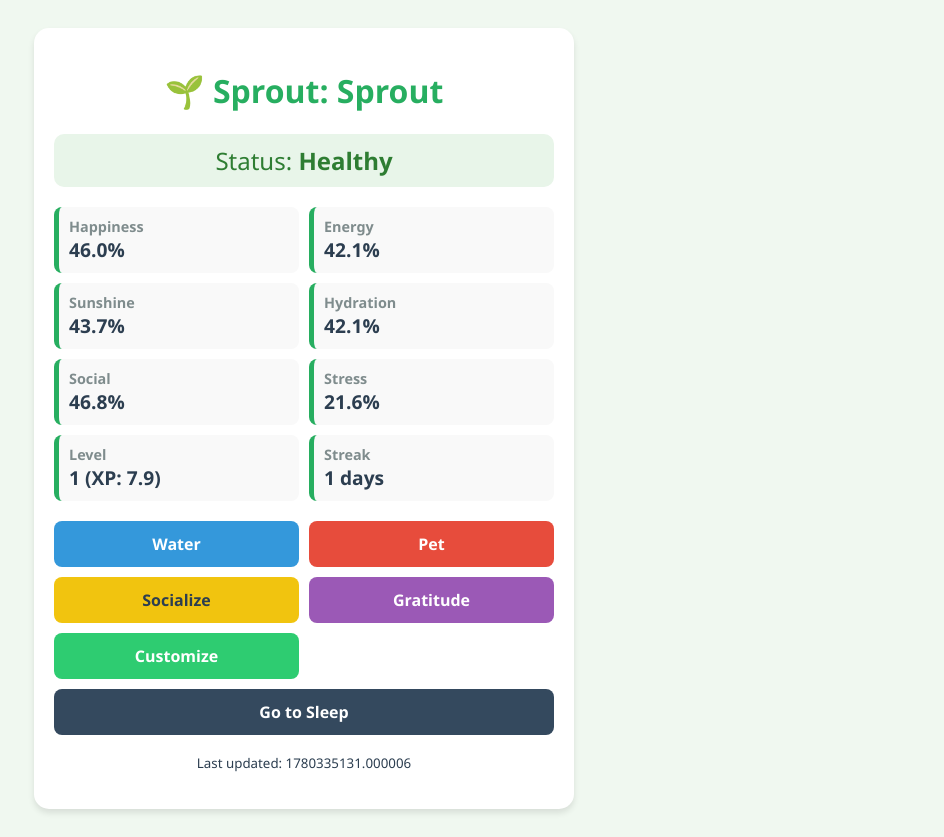
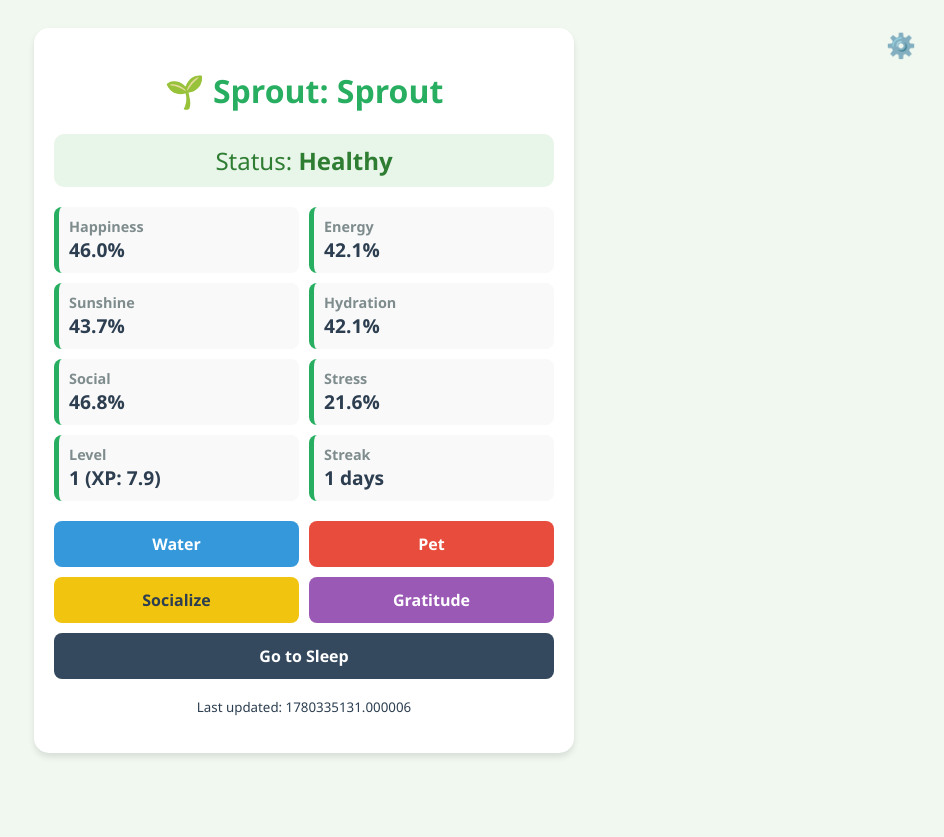
Before and after one commit to Butter-tart/SPROUT, a Flask app: page / in a window 1280 px wide. Shown: the whole page, without its empty margins (336-1280 px from the left). After the commit the page ends 757 px from the top, so only its background shows below. Run offline with Flask 3, Linux system fonts and the light colour scheme.

Commit message:
added webapp settings

```diff
--- a/src/templates/index.html
+++ b/src/templates/index.html
@@ -13,6 +13,19 @@
             flex-direction: column;
             align-items: center;
             padding: 20px;
+            position: relative;
+        }
+        .settings-gear {
+            position: absolute;
+            top: 20px;
+            right: 20px;
+            font-size: 24px;
+            text-decoration: none;
+            color: #7f8c8d;
+            transition: color 0.3s;
+        }
+        .settings-gear:hover {
+            color: #2c3e50;
         }
         .container {
             background: white;
@@ -84,6 +97,7 @@
     </style>
 </head>
 <body>
+    <a href="{{ url_for('settings') }}" class="settings-gear" title="Settings">⚙️</a>
     <div class="container">
         <h1>🌱 Sprout: {{ pet.name }}</h1>
 
@@ -140,7 +154,6 @@
             <a href="{{ url_for('action', name='pet') }}" class="btn btn-pet">Pet</a>
             <a href="{{ url_for('action', name='socialize') }}" class="btn btn-social">Socialize</a>
             <a href="{{ url_for('action', name='gratitude') }}" class="btn btn-gratitude">Gratitude</a>
-            <a href="{{ url_for('customize') }}" class="btn btn-social" style="background-color: #2ecc71; color: white;">Customize</a>
             <a href="{{ url_for('action', name='sleep') }}" class="btn btn-sleep">
                 {% if pet.is_sleeping %}Wake Up{% else %}Go to Sleep{% endif %}
             </a>
--- a/src/webapp.py
+++ b/src/webapp.py
@@ -43,17 +43,26 @@ def action(name):
     pet.save(SAVE_FILE)
     return redirect(url_for('index'))
 
-@app.route('/customize', methods=['GET', 'POST'])
-def customize():
+@app.route('/settings', methods=['GET', 'POST'])
+def settings():
     pet = SproutPet.load(SAVE_FILE)
     if request.method == 'POST':
         pet.name = request.form.get('name', pet.name)
         pet.theme = request.form.get('theme', pet.theme)
         pet.save(SAVE_FILE)
-        flash(f"Character updated! Meet the new {pet.name}! ✨")
-        return redirect(url_for('index'))
+        flash("Settings updated! ✨")
+        return redirect(url_for('settings'))
 
-    return render_template('customize.html', pet=pet.to_dict())
+    return render_template('settings.html', pet=pet.to_dict())
+
+@app.route('/update-device')
+def update_device():
+    # Simulate a device update process
+    # In a real scenario, this might trigger a git pull or download a firmware update
+    flash("Checking for updates... 📡")
+    # Simulate some logic
+    flash("SPROUT device is already up to date! (v1.0.2) ✅")
+    return redirect(url_for('settings'))
 
 if __name__ == '__main__':
     # Use host='0.0.0.0' to make it accessible on the local network
```
Also changed, not shown: src/templates/settings.html (renamed from src/templates/customize.html, +38 -5 lines).
